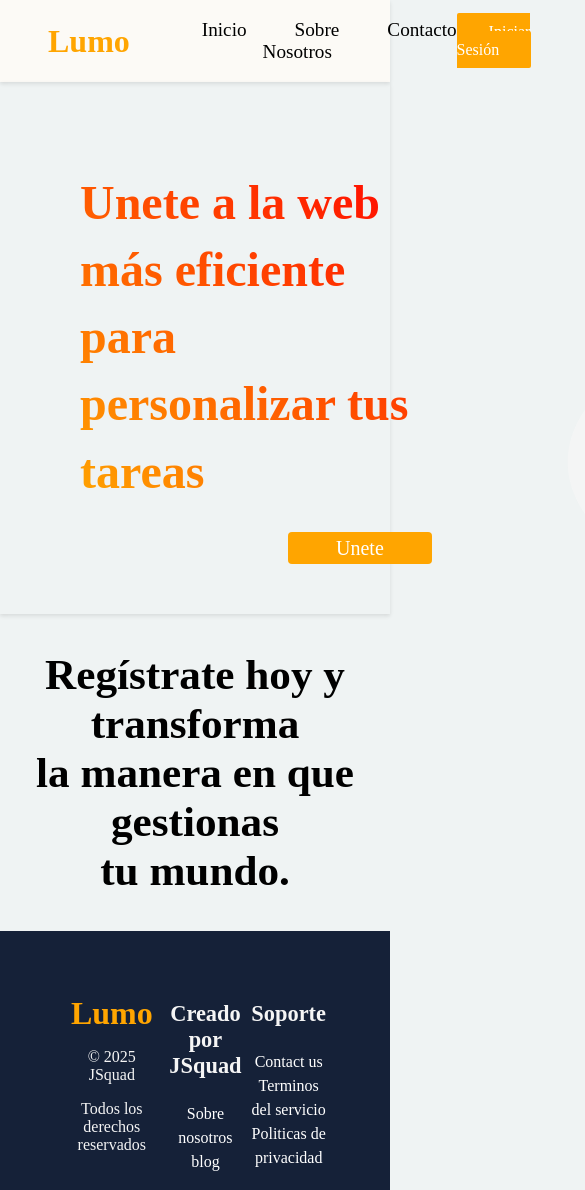
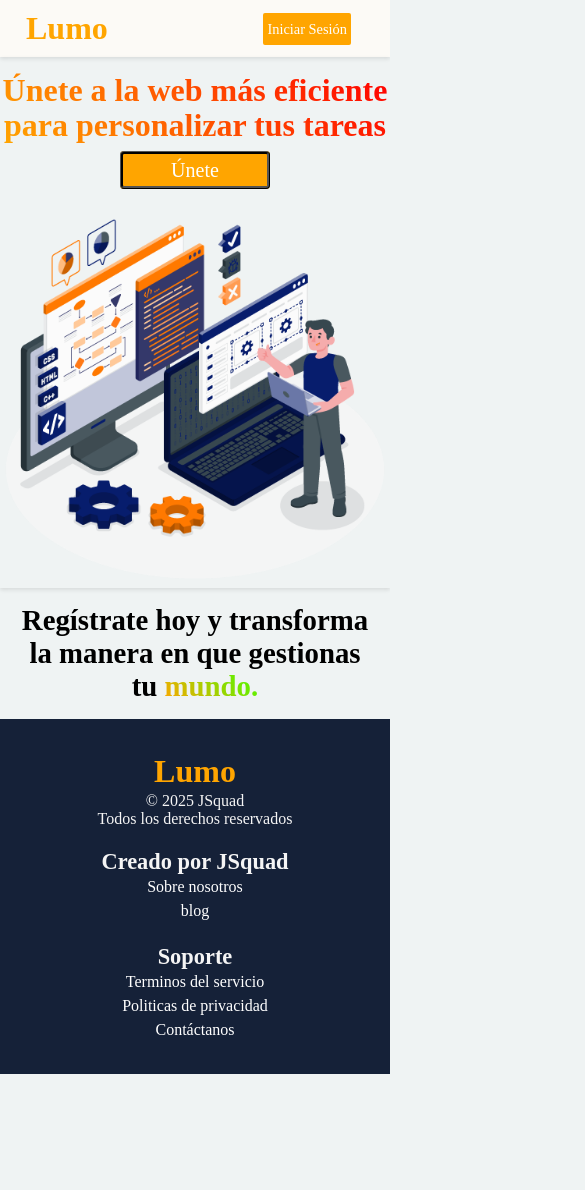
Before and after one commit to es-sai-fi/Lumo, a website built with Vite: page lumo-client/src/views/landig-page.html in a window 390 px wide. Shown: the top 1190 px of the page, 585 px wide, since content can reach past the window. After the commit the page ends 1074 px from the top, so only its background shows below. Built offline with nearby package versions, Linux system fonts and the light colour scheme.

Commit message:
Responsive functionality added

```diff
--- a/lumo-client/src/styles/landig.css
+++ b/lumo-client/src/styles/landig.css
@@ -1,19 +1,18 @@
+* {
+    padding: 0;
+    margin: 0;
+}
 /*Menu bar*/
 #menu {
     background-color:rgb(252, 250, 246);
     display: flex;
+    flex-wrap: wrap;
     align-items: center;
     justify-content: space-between;
     margin: 0 auto;
-    padding: 0px 3rem;
-
+    padding: 8px 3rem;
     box-sizing: border-box;
     box-shadow: 0 2px 4px rgba(0,0,0,0.1);
-}
-.logo {
-    font-size: 2rem;
-    color: orange;
-    font-weight: bold;
 }
 #menu ul {
     font-size: 1.2rem;
@@ -26,14 +25,20 @@
     color: inherit;
     margin-left: 2rem;
 }
+.logo {
+    font-size: 2rem;
+    color: orange;
+    font-weight: bold;
+}
+
 .login-btn a{
     text-decoration: none;
     border-radius: 2px;
     color: white;
     background-color: orange;
     padding: 10px 2rem;
+
 }
-
 /*Page informatión */
 body {
     margin: 0;
@@ -48,11 +53,12 @@ body {
 
     box-sizing: border-box;
     box-shadow: 0 2px 4px rgba(0,0,0,0.1);
+    margin-bottom: 1rem;
 }
 h1 {
-    line-height: 1.4;
-    margin-top: 2rem;
+    line-height: 4rem;
     margin-left: 5rem;
+    margin-bottom: 2rem;
     font-size: 3rem;
     background: linear-gradient(45deg, orange, red);
     -webkit-background-clip: text;
@@ -60,16 +66,20 @@ h1 {
     background-clip: text;
 }
 #principal img{
+    display: block;
+    max-width: 100%;
     margin-top: 2rem;
     height: auto;
-    display: flex;
     margin-left: 8rem;
 
 }
 #principal a {
+    margin-top: 2rem;
     text-decoration: none;
     font-size: 20px;
-
+    border-color: black;
+    border-style: ridge;
+    top: 22rem;
     margin-left: 18rem;
     padding: 5px 3rem;
     color: white;
@@ -78,22 +88,28 @@ h1 {
 }
 #principal .text-center{
     margin: 0rem;
+    margin-bottom: 1rem;
     display: flex;
     justify-content: center;
     text-align: center;
     font-size: 1.8rem;
 }
+.gradient-text {
+    background: linear-gradient(45deg, orange, rgb(64, 255, 0));
+    -webkit-background-clip: text;
+    -webkit-text-fill-color: transparent;
+    background-clip: text;/* estándar */
+    font-weight: bold;
+}
 /* Footer */
 footer {
     background-color: #152138;
     display: flex;
+    flex-wrap: wrap;
     justify-content: space-between;
     text-align: center;
-    padding: 1rem 4rem;
+    padding: 2rem 6rem;
 
-}
-footer .logo {
-    margin-top: 1rem;
 }
 footer .medium-foot p,
 footer .right-foot p{
@@ -103,24 +119,117 @@ footer .right-foot p{
 footer .left-foot,
 footer .medium-foot,
 footer .right-foot {
-
     color: whitesmoke;
-    margin-top: 2rem;
-
+}
+footer .medium-foot,
+footer .right-foot{
+    margin-top: 0.5rem;
 }
 .medium-foot ul,
 .right-foot ul {
     list-style: none;
     line-height: 1.5rem;
-    padding: 0;
-    margin: 0;
+}
+.right-foot {
+    margin-top: 0.3rem;
 }
 .medium-foot a,
 .right-foot a {
     line-height: 1rem;
     text-decoration: none;
     color: white;
+}
+
+/* Media Responsive */
+@media (max-width: 1200px) {
+    h1 {
+        font-size: 2.2rem;
+        line-height: 3rem;
+    }
+    #menu {
+        padding: 8px 1.5rem;
+    }
+    #menu .login-btn {
+        margin-right: 15px;
+    }
+    #menu ul {
+        gap: 0.5rem;
+    }
+    #principal img {
+        margin-left:auto;
+    }
+}
+
+@media (max-width: 768px) {
+    .content {
+        flex-direction: column;
+        text-align: center;
+    }
+    h1 {
+        margin: 1rem 0;
+        font-size: 2rem;
+    }
+    #principal a {
+        margin: 1rem auto;
+    }
+    #principal img {
+        margin: 1rem auto 0 auto;
+        max-width: 100%;
+        height: auto;
+    }
+    #menu {
+
+        align-items: center;
+        gap: 1rem;
+
+    }
+    #menu ul {
+        flex-direction: column;
+        align-items: center;
+        gap: 0.8rem;
+
+    }
+    footer {
+        flex-direction: column;
+    }
 
 }
+@media (max-width: 560px) {
+    #menu ul {
+    align-items: center;
+    }
+    footer {
+        margin: auto;
+    }
+}
 
-/* Media Queryresponsive */
+@media (max-width: 480px) {
+    .login-btn a {
+       padding: 4px 2px;
+    }
+    .logo {
+        padding: 2px 2px;
+    }
+
+    #menu li{
+        font-size: 0;
+        }
+    h1 {
+        line-height: 2.2rem;
+        font-size: 2rem;
+    }
+    #principal .text-center {
+        font-size: 1.2rem;
+        padding: 0 1rem;
+    }
+    .login-btn a {
+        bottom: 42px;
+        padding: 8px 4px;
+        font-size: 0.9rem;
+    }
+    footer {
+        flex-direction: column;
+        text-align: center;
+        gap: 0.8rem
+    }
+}
--- a/lumo-client/src/views/landig-page.html
+++ b/lumo-client/src/views/landig-page.html
@@ -7,8 +7,11 @@
 
     <link rel="stylesheet" href="../styles/landig.css">
 </head>
-<!-- Menu bar-->
-<header>
+
+
+<body>
+    <!-- Menu bar-->
+    <header>
     <nav id="menu">
         <div class="logo">Lumo</div>
 
@@ -18,24 +21,23 @@
             <li><a href="/">Contacto</a></li>
         </ul>
         <div class="login-btn">
-            <a href="/login">Iniciar Sesión</a>
+            <a href="/login" role="button">Iniciar Sesión</a>
         </div>
     </nav>
 </header>
-<body>
     <!-- Page info-->
      <main id="principal">
         <div class="content">
             <div class="text-left">
-                <h1>Unete a la web más eficiente <br>para personalizar tus tareas</h1>
-                <a href="/login">Unete</a>
+                <h1>Únete a la web más eficiente <br>para personalizar tus tareas</h1>
+                <a href="/login">Únete</a>
             </div>
             <div class="image">
                 <img src="/lumo-client/public/mainphoto.png">
             </div>
         </div>
         <div class="text-center">
-            <h2>Regístrate hoy y transforma<br> la manera en que gestionas<br> tu mundo.
+            <h2>Regístrate hoy y transforma<br> la manera en que gestionas<br> tu <span class="gradient-text">mundo.</span>
             </h2>
         </div>
     </main>
@@ -62,18 +64,18 @@
             <p>Soporte</p>
             <ul>
                 <li>
-                    <a href="/contact-us">Contact us</a>
-                </li>
-                <li>
                     <a href="/service-terms">Terminos del servicio</a>
                 </li>
                 <li>
                     <a href="/policies">Politicas de privacidad</a>
                 </li>
+                <li>
+                    <a href="/contact-us">Contáctanos</a>
+                </li>
+
             </ul>
         </div>
 
      </footer>
-
 </body>
 </html>
```
